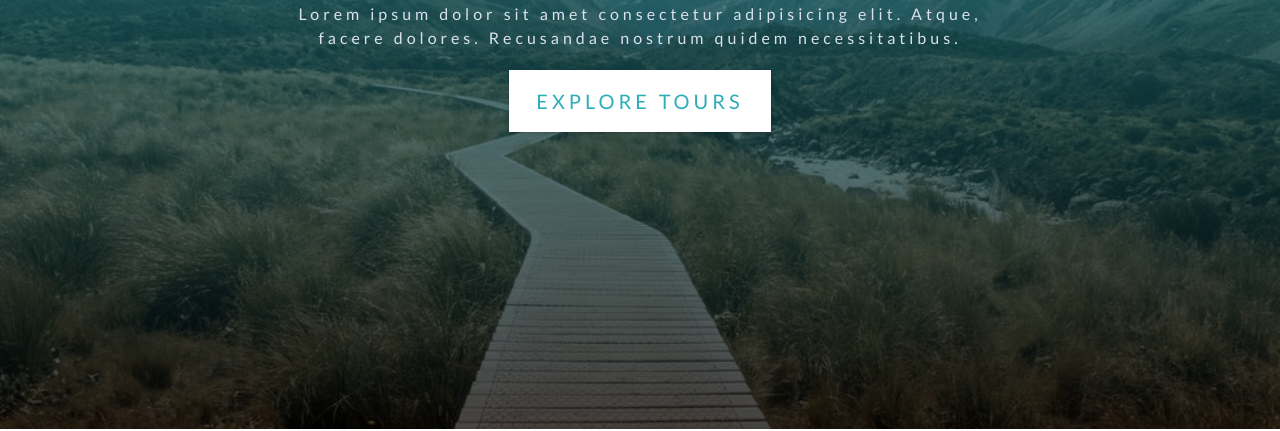
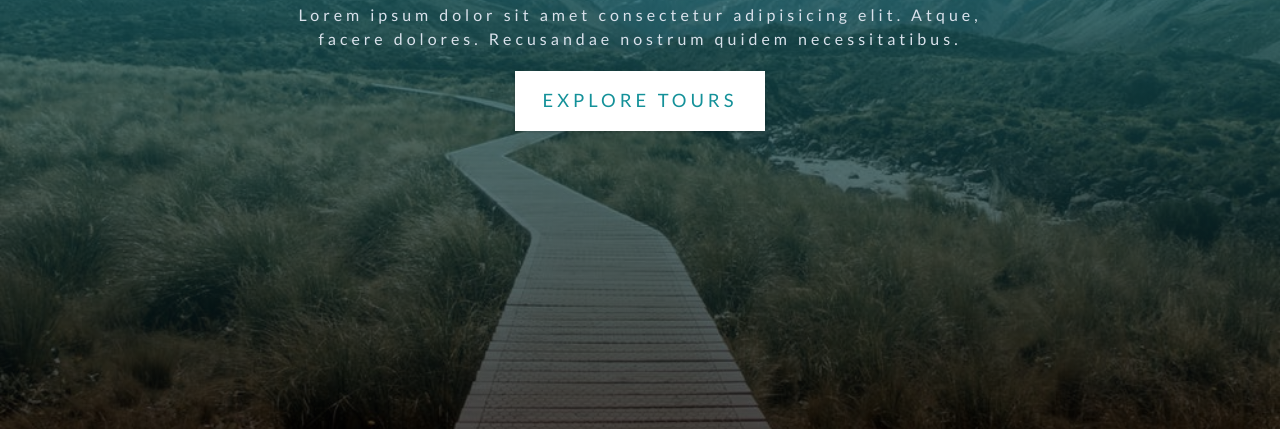
Before and after one commit to andyosei12/backroads-flexbox, a plain HTML site: page index.html in a window 1280 px wide. Shown: the part 371-802 px from the top of the page. Drawn offline with Linux system fonts and the light colour scheme.

Commit message:
hero-btn font size and color changed

```diff
--- a/css/styles.css
+++ b/css/styles.css
@@ -334,9 +334,9 @@ Hero
 
 .hero-btn {
   padding: 0.9rem 1.6rem;
-  font-size: 1.25rem;
+  font-size: 1.15rem;
   background: var(--clr-white);
-  color: var(--clr-primary-5);
+  color: var(--clr-primary-4);
 }
 
 .hero-btn:hover {
```
